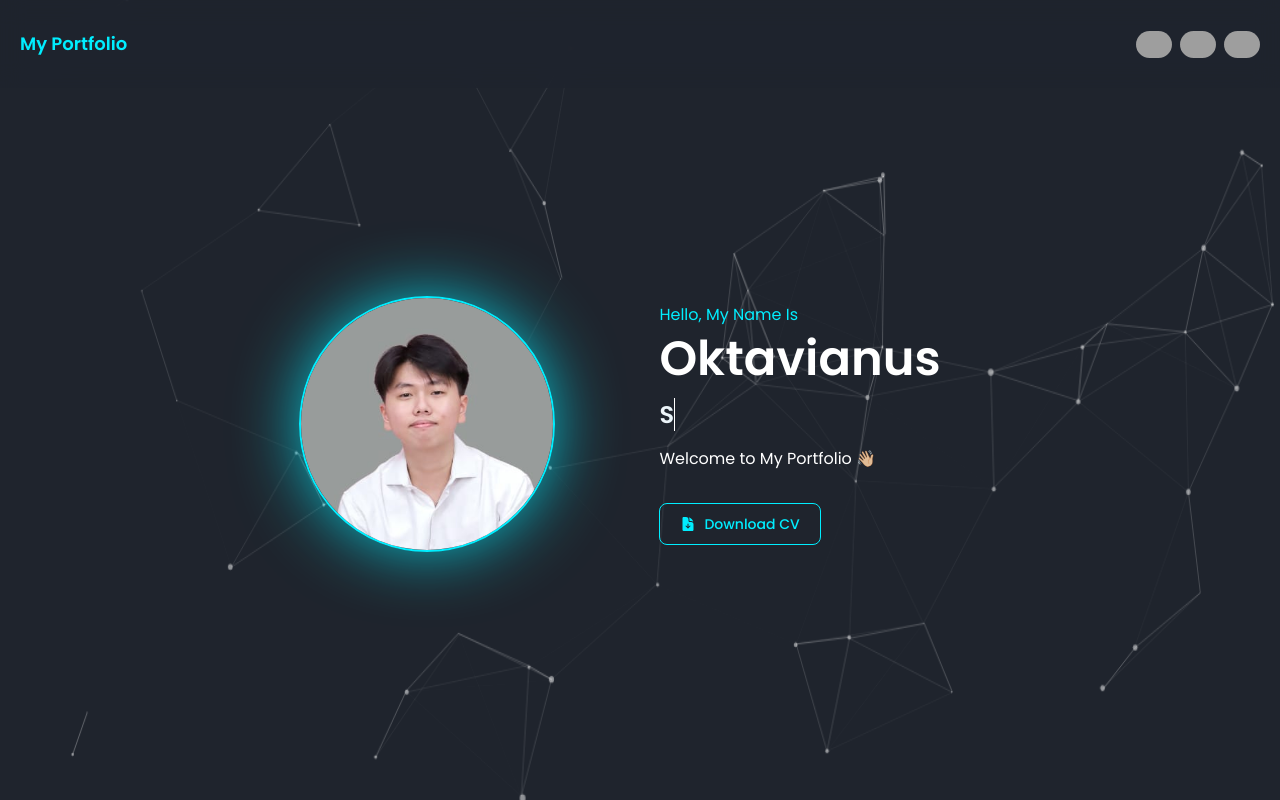
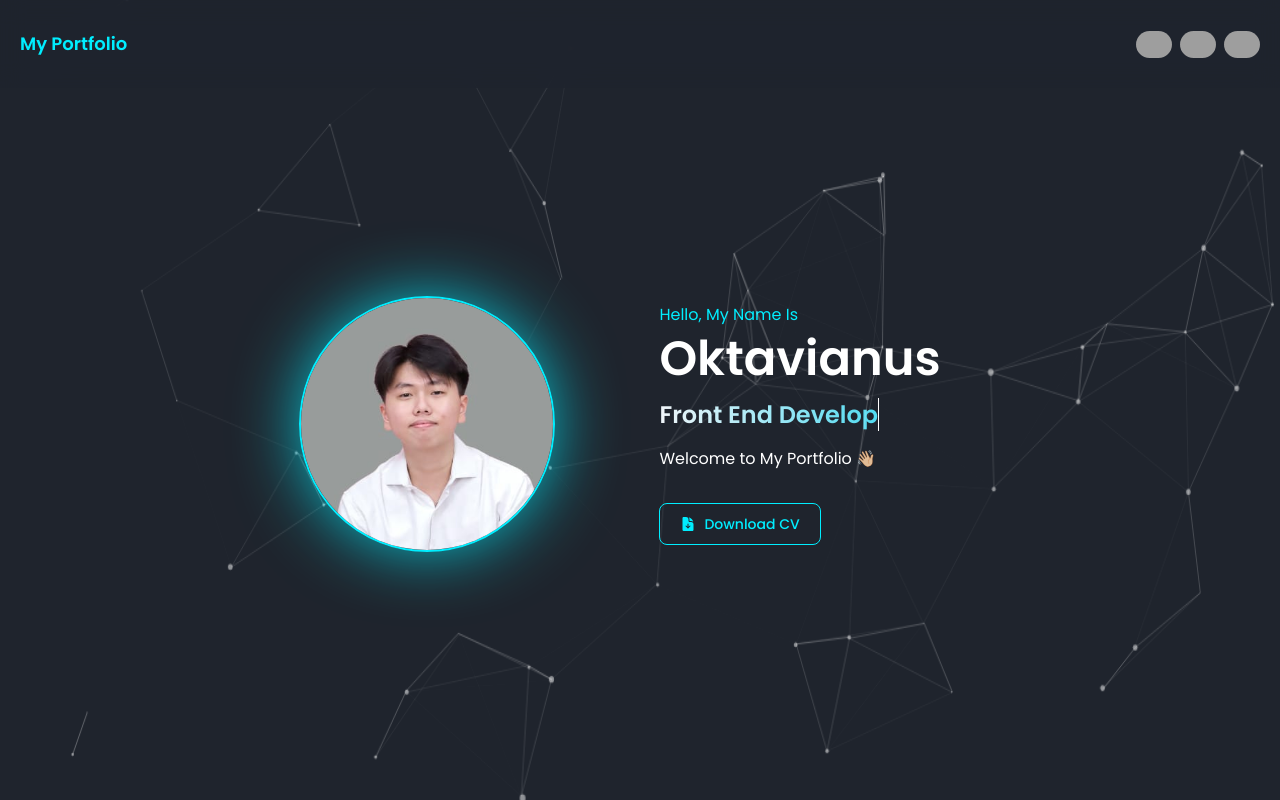
Before and after one commit to Sen4Tech/Personal-Page-Web, a Vue app: page / in a window 1280 px wide. Built offline with nearby package versions, Linux system fonts and the light colour scheme; grey boxes are pictures that could not be loaded.

Commit message:
Feat/Change Title

```diff
--- a/src/views/HomeView.vue
+++ b/src/views/HomeView.vue
@@ -40,7 +40,7 @@ export default {
   name: 'HomeView',
   data() {
     return {
-      toRotate: ["System Analyst", "Front End Developer","UI/UX Designer", "Information Systems"],
+      toRotate: ["Front End Developer","Back End Developer","Full Stack Developer","UI/UX Designer"],
       period: 2000,
       txt: '',
       loopNum: 0,
```
